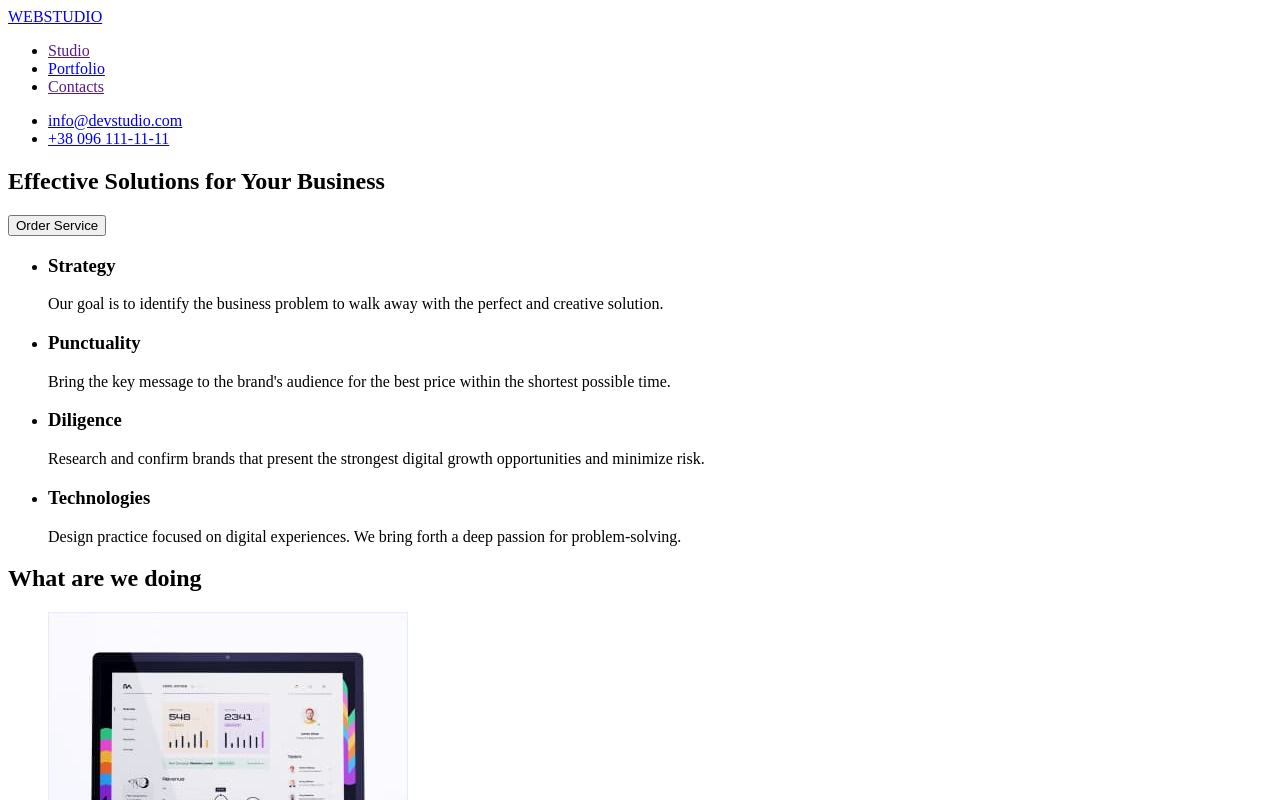
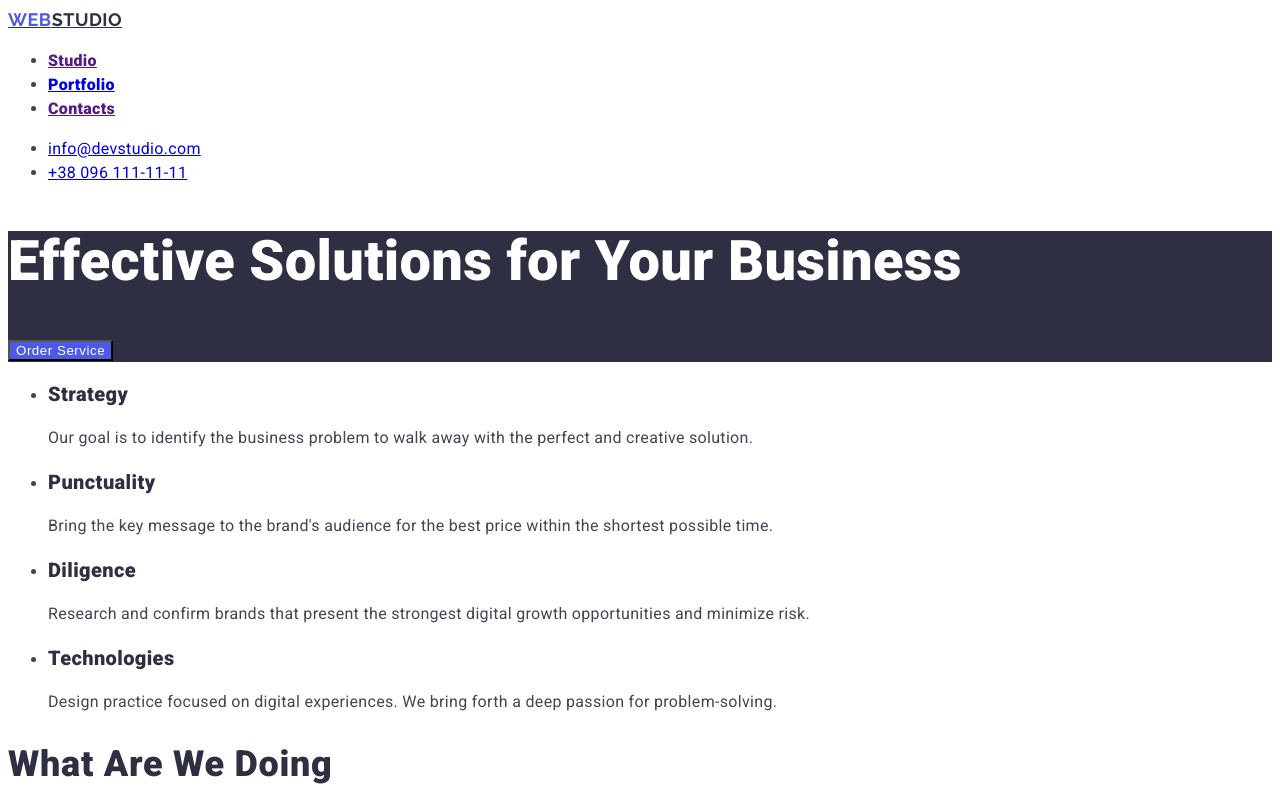
Before and after one commit to Andrii-Pershko/goit-markup-hw-02, a plain HTML site: page index.html in a window 1280 px wide. Shown: the top 800 px of the page. Drawn offline with Linux system fonts and the light colour scheme.

Commit message:
Compleate HomePage

```diff
--- a/css/styles.css
+++ b/css/styles.css
@@ -0,0 +1,110 @@
+:root {
+  --brand-title-background: #2e2f42;
+  --brand-font: "Roboto", sans-serif;
+  --brand-text-color: #434455;
+  --brand-color-hover: #4d5ae5;
+}
+
+body {
+  background-color: fff;
+  font-family: var(--brand-font);
+  font-style: normal;
+  font-weight: 400px;
+  font-size: 16px;
+  line-height: 24px;
+  letter-spacing: 0.02em;
+  color: var(--brand-text-color);
+}
+
+/* Шапка */
+.logotop {
+  font-family: "Raleway";
+  font-style: normal;
+  font-size: 18px;
+  letter-spacing: 0.03em;
+  text-transform: uppercase;
+  color: var(--brand-title-background);
+}
+
+.first-word-logo {
+  color: var(--brand-color-hover);
+}
+
+.navigation {
+  font-weight: 600;
+}
+
+.contacts:hover,
+.contacts:focus,
+.navigation:hover,
+.navigation:focus {
+  color: var(--brand-color-hover);
+}
+
+/* Герой */
+.hero {
+  background-color: var(--brand-title-background);
+  color: #fff;
+}
+
+.text-hero {
+  font-weight: 600;
+  font-size: 56px;
+  line-height: 60px;
+}
+
+.active-button {
+  background-color: var(--brand-color-hover);
+  color: #fff;
+  cursor: pointer;
+  letter-spacing: 0.04em;
+}
+
+.active-button:hover,
+.active-button:focus {
+  background-color: #fff;
+  color: var(--brand-color-hover);
+}
+
+.title {
+  font-weight: 600;
+  font-size: 36px;
+  line-height: 40px;
+  letter-spacing: 0.02em;
+  text-transform: capitalize;
+  color: var(--brand-title-background);
+}
+
+.team {
+  background-color: #f4f4fd;
+}
+
+.paragraph-title {
+  font-weight: 600;
+  font-size: 20px;
+  line-height: 24px;
+  letter-spacing: 0.02em;
+  color: var(--brand-title-background);
+}
+
+/* Footer */
+
+.foot {
+  background-color: var(--brand-title-background);
+  color: #fff;
+}
+
+.logobottom {
+  font-family: 'Raleway';
+font-style: normal;
+font-weight: 800;
+font-size: 18px;
+line-height: 21px;
+display: flex;
+align-items: center;
+letter-spacing: 0.03em;
+text-transform: uppercase;
+}
+.secont-word {
+  color: #fff;
+}
--- a/index.html
+++ b/index.html
@@ -4,34 +4,40 @@
     <meta charset="UTF-8" />
     <meta http-equiv="X-UA-Compatible" content="IE=edge" />
     <meta name="viewport" content="width=device-width, initial-scale=1.0" />
-    <link rel="stylesheet" href="./css/styles.css">
+    <link rel="stylesheet" href="./css/styles.css" />
+    <link rel="preconnect" href="https://fonts.googleapis.com" />
+    <link rel="preconnect" href="https://fonts.googleapis.com" />
+    <link rel="preconnect" href="https://fonts.gstatic.com" crossorigin />
+    <link
+      href="https://fonts.googleapis.com/css2?family=Raleway:wght@700&family=Roboto:wght@400;500;900&display=swap"
+      rel="stylesheet"
+    />
     <title lang="uk">Студія</title>
-
   </head>
   <body>
     <!--Шапка-->
     <header>
       <nav>
-        <a href="./"><span>WEB</span>STUDIO</a>
+        <a class="logotop" href="./"><span class="first-word-logo">WEB</span>STUDIO</a>
         <ul>
-          <li><a href="">Studio</a></li>
-          <li><a href="./portfolio.html">Portfolio</a></li>
-          <li><a href="">Contacts</a></li>
+          <li><a class="navigation" href="">Studio</a></li>
+          <li><a class="navigation" href="./portfolio.html">Portfolio</a></li>
+          <li><a class="navigation" href="">Contacts</a></li>
         </ul>
       </nav>
       <ul>
-        <li><a href="mailto:info@devstudio.com">info@devstudio.com</a></li>
-        <li><a href="tel:+380961111111">+38 096 111-11-11</a></li>
+        <li><a class="contacts" href="mailto:info@devstudio.com">info@devstudio.com</a></li>
+        <li><a class="contacts" href="tel:+380961111111">+38 096 111-11-11</a></li>
       </ul>
     </header>
 
     <!--Main content-->
     <main>
       <!--Герой-->
-      <div>
+      <div class="hero">
         <section>
-          <h1>Effective Solutions for Your Business</h1>
-          <button type="button">Order Service</button>
+          <h1 class="text-hero">Effective Solutions for Your Business</h1>
+          <a href=""><button class="active-button" type="button">Order Service</button></a>
         </section>
       </div>
 
@@ -39,7 +45,7 @@
       <section>
         <ul>
           <li>
-            <h3>Strategy</h3>
+            <h3 class="paragraph-title">Strategy</h3>
             <p>
               Our goal is to identify the business problem to walk away with the
               perfect and creative solution.
@@ -47,7 +53,7 @@
           </li>
 
           <li>
-            <h3>Punctuality</h3>
+            <h3 class="paragraph-title">Punctuality</h3>
             <p>
               Bring the key message to the brand's audience for the best price
               within the shortest possible time.
@@ -55,7 +61,7 @@
           </li>
 
           <li>
-            <h3>Diligence</h3>
+            <h3 class="paragraph-title">Diligence</h3>
             <p>
               Research and confirm brands that present the strongest digital
               growth opportunities and minimize risk.
@@ -63,7 +69,7 @@
           </li>
 
           <li>
-            <h3>Technologies</h3>
+            <h3 class="paragraph-title">Technologies</h3>
             <p>
               Design practice focused on digital experiences. We bring forth a
               deep passion for problem-solving.
@@ -74,7 +80,7 @@
 
       <!--Чим ми займаємось-->
       <section>
-        <h2>What are we doing</h2>
+        <h2 class="title">What are we doing</h2>
         <ul>
           <li>
             <img
@@ -103,18 +109,18 @@
       </section>
 
       <!--Наша команда-->
-      <section>
+      <section class="title team">
         <h2>Our Team</h2>
         <ul>
           <li>
             <img src="./images/person1.jpg" alt="" width="264" />
-            <h3>Mark Guerrero</h3>
+            <h3 class="paragraph-title">Mark Guerrero</h3>
             <p>Product Designer</p>
           </li>
 
           <li>
             <img src="./images/person2.jpg" alt="Smiling man" width="264" />
-            <h3>Tom Ford</h3>
+            <h3 class="paragraph-title">Tom Ford</h3>
             <p>Frontend Developer</p>
           </li>
 
@@ -124,7 +130,7 @@
               alt="A girl with long hair"
               width="264"
             />
-            <h3>Camila Garcia</h3>
+            <h3 class="paragraph-title">Camila Garcia</h3>
             <p>Marketing</p>
           </li>
 
@@ -134,15 +140,15 @@
               alt="Smiling man with stubble"
               width="264"
             />
-            <h3>Daniel Wilson</h3>
+            <h3 class="paragraph-title">Daniel Wilson</h3>
             <p>UI Designer</p>
           </li>
         </ul>
       </section>
     </main>
     <!--Підвал Footer-->
-    <footer>
-      <a href="./">WebStudio</a>
+    <footer class="foot">
+      <a class="logobottom" href="./"><span class="first-word-logo">WEB</span><span class="secont-word">STUDIO</span></a>
       <p>
         Increase the flow of customers and sales for your business with digital
         marketing & growth solutions.
```
Also changed, not shown: portfolio.html (+15 -12 lines).
